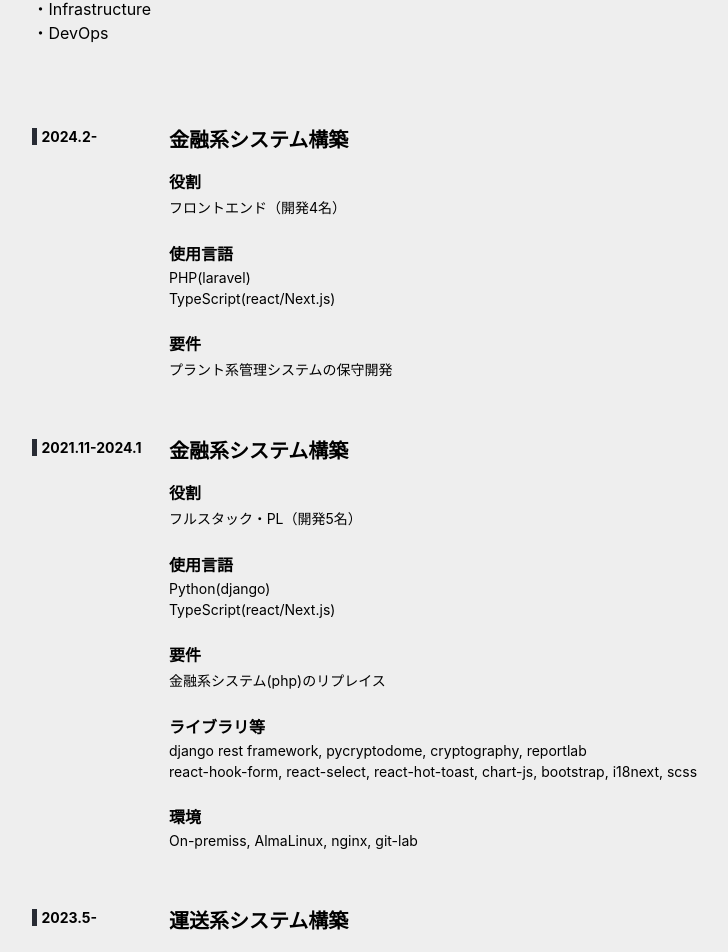
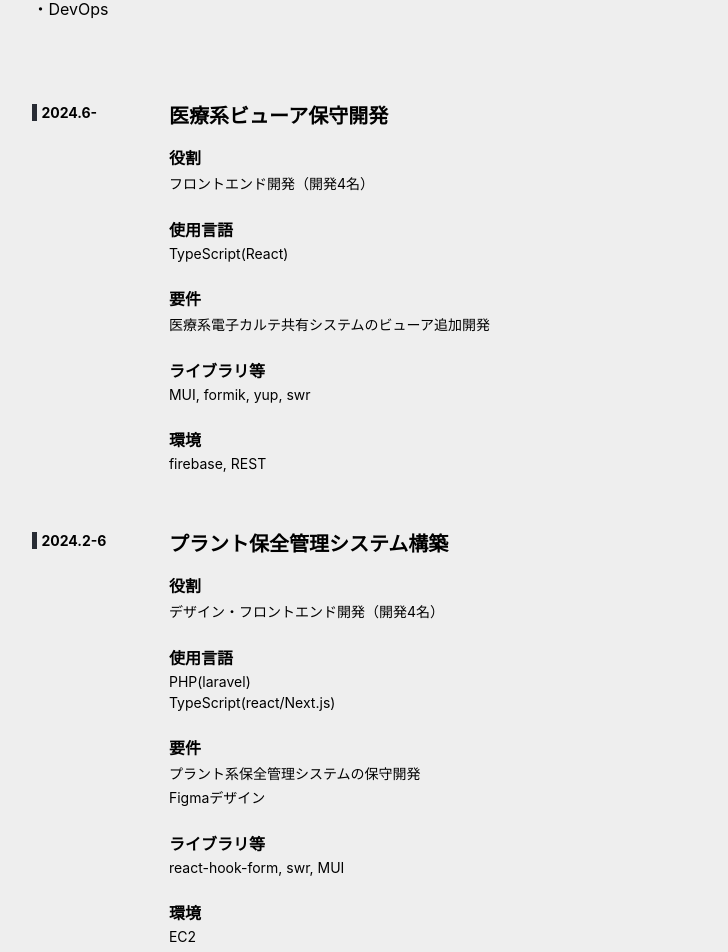
Before and after one commit to TakakiMoriguchi/takaki-moriguchi-career, a React (Create React App) app: page / in a window 1280 px wide. Shown: the part 1177-2129 px from the top of the page, without its empty margins (198-926 px from the left). Built offline with nearby package versions, Linux system fonts and the light colour scheme.

Commit message:
udpate 0612

```diff
--- a/src/App.tsx
+++ b/src/App.tsx
@@ -10,7 +10,7 @@ function App() {
 
         <section className='Head'>
           <h1>TakakiMoriguchi</h1>
-          <p>🇯🇵&nbsp;🇺🇸&nbsp;🇪🇸</p>
+          <p>🇯🇵&nbsp;🇺🇸&nbsp;🇨🇳&nbsp;🇪🇸</p>
         </section>
 
         <section className="Career">
@@ -41,8 +41,7 @@ function App() {
             <li>・Functional Programming</li>
             <li>・Atomic Design</li>
             <li>・GitFlow</li>
-            <li>・DDD</li>
-            <li>・SDD</li>
+            <li>・DDD/SDD/TDD</li>
           </ul>
           <h4>Poor Skills</h4>
           <ul>
@@ -54,23 +53,62 @@ function App() {
 
         <section className="Keireki">
           <div className="head">
-            <span className="year">2024.2-</span>
+            <span className="year">2024.6-</span>
           </div>
 
           <div className="body">
-            <h3>金融系システム構築</h3>
+            <h3>医療系ビューア保守開発</h3>
             <div className="item">
               <h4>役割</h4>
-              <p>フロントエンド（開発4名）</p>
+              <p>フロントエンド開発（開発4名）</p>
             </div>
             <div className="item">
               <h4>使用言語</h4>
-              <p>PHP(laravel) </p>
+              <p>TypeScript(React)</p>
+            </div>
+            <div className="item">
+              <h4>要件</h4>
+              <p>医療系電子カルテ共有システムのビューア追加開発</p>
+            </div>
+            <div className="item">
+              <h4>ライブラリ等</h4>
+              <p>MUI, formik, yup, swr</p>
+            </div>
+            <div className="item">
+              <h4>環境</h4>
+              <p>firebase, REST</p>
+            </div>
+          </div>
+        </section>
+
+        <section className="Keireki">
+          <div className="head">
+            <span className="year">2024.2-6</span>
+          </div>
+
+          <div className="body">
+            <h3>プラント保全管理システム構築</h3>
+            <div className="item">
+              <h4>役割</h4>
+              <p>デザイン・フロントエンド開発（開発4名）</p>
+            </div>
+            <div className="item">
+              <h4>使用言語</h4>
+              <p>PHP(laravel)</p>
               <p>TypeScript(react/Next.js)</p>
             </div>
             <div className="item">
               <h4>要件</h4>
-              <p>プラント系管理システムの保守開発</p>
+              <p>プラント系保全管理システムの保守開発</p>
+              <p>Figmaデザイン</p>
+            </div>
+            <div className="item">
+              <h4>ライブラリ等</h4>
+              <p>react-hook-form, swr, MUI</p>
+            </div>
+            <div className="item">
+              <h4>環境</h4>
+              <p>EC2</p>
             </div>
           </div>
         </section>
```
Also changed, not shown: 7 other files (tests, documents, lock files or other folders).
